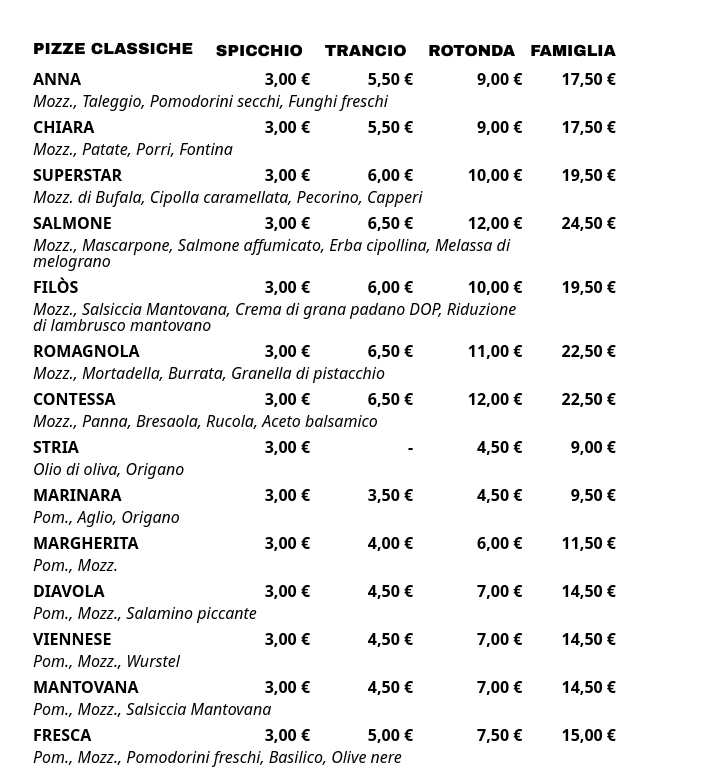
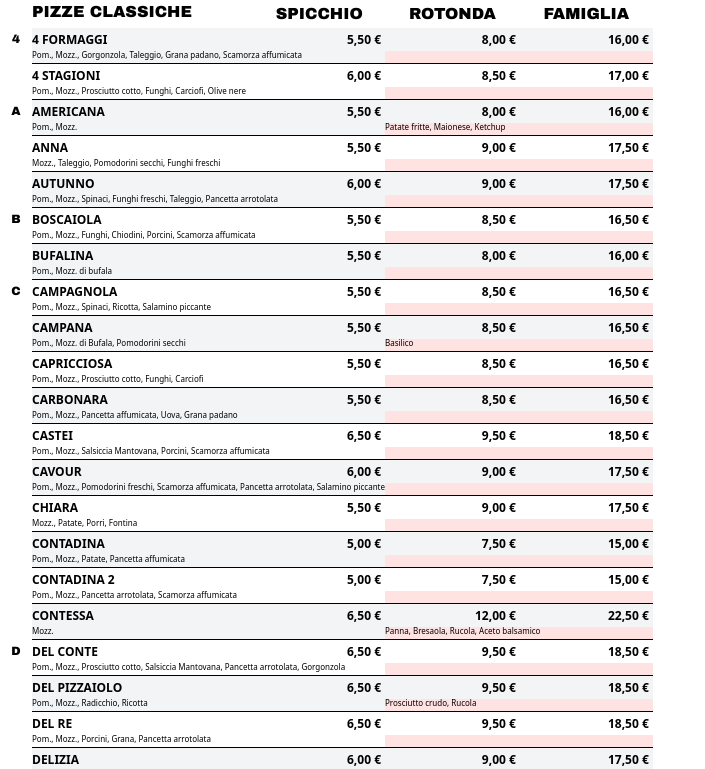
Before and after one commit to castasamu/mondopizza-listino, a React (Vite) app: page /listino in a window 1280 px wide. Shown: the top 769 px of the page, without its empty margins (0-705 px from the left). Built offline with nearby package versions, Linux system fonts and the light colour scheme.

Commit message:
feat: Add new item categories (additions, fried, drinks) and refactor pizza list display with improved styling, ingredient separation, and alphabetical grouping.

```diff
--- a/src/ListinoDritto.tsx
+++ b/src/ListinoDritto.tsx
@@ -1,64 +1,89 @@
-import { Fragment } from 'react'
-import { pizze } from './pizze'
-import type { Pizza } from './pizze'
+import type { Pizza, Item } from './pizze'
+import { aggiunte, fritti, pizze, bere } from './pizze'
+
+const TableStandard = ({ items, name }: { items: Item[], name: string }) => (
+  <table className="table-auto my-4">
+    <thead>
+      <tr>
+        <th className='font-arial-black  text-base text-left pb-1'>{name}</th>
+        <th className='font-arial-black  px-1'>Prezzi</th>
+      </tr>
+    </thead>
+    <tbody>
+      {items.map((item, index) => (
+        <tr key={item._id} className={`${index % 2 === 0 ? 'bg-gray-100' : ''} border-b`}>
+          <td>{item.name}</td>
+          <td className='text-end px-1'>{Intl.NumberFormat('it-IT', { style: 'currency', currency: 'EUR' }).format(item.price / 100)}</td>
+        </tr>
+      ))}
+    </tbody>
+  </table>
+)
 
 const TableHeader = ({ isSpecial }: { isSpecial: boolean }) => {
   return (
     <tr className="uppercase">
+      <th></th>
       <th className='font-arial-black  text-base text-left pb-1'>{isSpecial ? 'Pizze speciali' : 'Pizze classiche'}</th>
       <th className='font-arial-black  px-1'>Spicchio</th>
-      <th className='font-arial-black  px-1'>Trancio</th>
+      {/* <th className='font-arial-black  px-1'>Trancio</th> */}
       <th className='font-arial-black  px-1'>Rotonda</th>
       <th className='font-arial-black  px-1'>Famiglia</th>
     </tr>
   )
 }
-
-const PizzaItem = ({ pizza }: { pizza: Pizza }) => {
+const PizzaItem = ({ pizza, index, showFirstLetter }: { pizza: Pizza, index: number, showFirstLetter: boolean }) => {
+  const currentFirstLetter = pizza.name.at(0)
   return (
     <>
-      <tr key={pizza._id} className=" font-bold uppercase leading-tight">
-        <td>{pizza.name}</td>
-        <td className='text-end px-1'>{pizza.price.regularSlice ? Intl.NumberFormat('it-IT', { style: 'currency', currency: 'EUR' }).format(pizza.price.regularSlice / 100) : '-'}</td>
-        <td className='text-end px-1'>{pizza.price.rectangularSlice ? Intl.NumberFormat('it-IT', { style: 'currency', currency: 'EUR' }).format(pizza.price.rectangularSlice / 100) : '-'}</td>
-        <td className='text-end px-1'>{pizza.price.mormal ? Intl.NumberFormat('it-IT', { style: 'currency', currency: 'EUR' }).format(pizza.price.mormal / 100) : '-'}</td>
-        <td className='text-end px-1'>{pizza.price.family ? Intl.NumberFormat('it-IT', { style: 'currency', currency: 'EUR' }).format(pizza.price.family / 100) : '-'}</td>
+      <tr className={` font-bold uppercase leading-tight text-xs`}>
+        <td className={`font-arial-black text-center w-8`}>{showFirstLetter ? currentFirstLetter : ''}</td>
+        <td className={`${index % 2 === 0 ? 'bg-gray-100' : ''} text-left py-1`}>{pizza.name}</td>
+        {/* <td className={`${index % 2 === 0 ? 'bg-gray-100' : ''} text-end px-1`}>{pizza.price.regularSlice ? Intl.NumberFormat('it-IT', { style: 'currency', currency: 'EUR' }).format(pizza.price.regularSlice / 100) : '-'}</td> */}
+        <td className={`${index % 2 === 0 ? 'bg-gray-100' : ''} text-end px-1`}>{pizza.price.rectangularSlice ? Intl.NumberFormat('it-IT', { style: 'currency', currency: 'EUR' }).format(pizza.price.rectangularSlice / 100) : '-'}</td>
+        <td className={`${index % 2 === 0 ? 'bg-gray-100' : ''} text-end px-1`}>{pizza.price.mormal ? Intl.NumberFormat('it-IT', { style: 'currency', currency: 'EUR' }).format(pizza.price.mormal / 100) : '-'}</td>
+        <td className={`${index % 2 === 0 ? 'bg-gray-100' : ''} text-end px-1`}>{pizza.price.family ? Intl.NumberFormat('it-IT', { style: 'currency', currency: 'EUR' }).format(pizza.price.family / 100) : '-'}</td>
       </tr>
-      <tr className="font-light italic">
-        <td colSpan={4} className="pb-1 leading-none">{pizza.ingredients.map((ingredient) => ingredient.name).join(', ')}</td>
+      <tr className={` font-light text-tiny`}>
+        <td ></td>
+        <td colSpan={2} className={`${index % 2 === 0 ? 'bg-gray-100' : ''} pb-1 leading-none border-b`}>{pizza.ingredients.filter((ingredient) => !ingredient.postBake).map((ingredient) => ingredient.name).join(', ')}</td>
+        <td colSpan={2} className={`pb-1 leading-none border-b bg-red-100`}>{pizza.ingredients.filter((ingredient) => ingredient.postBake).map((ingredient) => ingredient.name).join(', ')}</td>
+
       </tr>
     </>
   )
 }
 
-function ListinoDritto() {
-
-
 const PizzaTable = ({ items }: { items: Pizza[] }) => (
-    <table className="w-full border-separate border-spacing-y-1">
+  <table className="table-auto">
     <thead>
       <TableHeader isSpecial={false} />
     </thead>
     <tbody>
-        {items.map((pizza) => {
+      {items.map((pizza, index) => {
+        const showFirstLetter = index === 0 || items[index - 1].name.at(0) !== pizza.name.at(0)
         return (
-            <Fragment key={pizza._id}>
-              <PizzaItem pizza={pizza} />
-            </Fragment>
+          <PizzaItem pizza={pizza} index={index} showFirstLetter={showFirstLetter} />
         )
       })}
     </tbody>
   </table>
 )
 
+function ListinoDritto() {
+  const pizzeSorted = [...pizze].sort((a, b) => a.name.localeCompare(b.name))
   return (
 
-    <div className=' p-8 border border-white/10 overflow-hidden flex flex-col mx-auto '>
-      <div className='flex-1 grid grid-cols-2 gap-10'>
-        <div className='flex flex-col'>
-          <PizzaTable items={pizze} />
-        </div>
-      </div>
+    <div>
+
+      <PizzaTable items={pizzeSorted} />
+
+      <TableStandard items={aggiunte} name="Aggiunte" />
+
+      <TableStandard items={fritti} name="Fritti" />
+
+      <TableStandard items={bere} name="Bere" />
+
     </div>
   )
 }
--- a/src/index.css
+++ b/src/index.css
@@ -3,6 +3,10 @@
 @theme {
   --font-arial-black: "Arial Black", "Arial", sans-serif;
   --color-brand-red: #CE2B37;
+
+  --text-tiny: 0.5rem;
+  --text-tiny--line-height: 0em;
+  --text-tiny--letter-spacing: 0rem;
 }
 
 html,
--- a/src/pizze.ts
+++ b/src/pizze.ts
@@ -16,6 +16,12 @@ export type Pizza = {
     }
 }
 
+export type Item = {
+    _id: string
+    name: string
+    price: number
+}
+
 export const pizze: Pizza[] = [
     {
         _id: '150',
@@ -158,40 +164,40 @@ export const pizze: Pizza[] = [
             regularSlice: 300,
         }
     },
-    {
-        _id: '154',
-        name: 'Filòs',
-        isSpecial: true,
-        isAvailable: false,
-        ingredients: [
-            {
-                name: 'Mozz.',
-                postBake: false,
-                sort: 1,
-            },
-            {
-                name: 'Salsiccia Mantovana',
-                postBake: false,
-                sort: 2,
-            },
-            {
-                name: 'Crema di grana padano DOP',
-                postBake: true,
-                sort: 3,
-            },
-            {
-                name: 'Riduzione di lambrusco mantovano',
-                postBake: true,
-                sort: 4,
-            },
-        ],
-        price: {
-            rectangularSlice: 600,
-            mormal: 1000,
-            family: 1950,
-            regularSlice: 300,
-        }
-    },
+    // {
+    //     _id: '154',
+    //     name: 'Filòs',
+    //     isSpecial: true,
+    //     isAvailable: false,
+    //     ingredients: [
+    //         {
+    //             name: 'Mozz.',
+    //             postBake: false,
+    //             sort: 1,
+    //         },
+    //         {
+    //             name: 'Salsiccia Mantovana',
+    //             postBake: false,
+    //             sort: 2,
+    //         },
+    //         {
+    //             name: 'Crema di grana padano DOP',
+    //             postBake: true,
+    //             sort: 3,
+    //         },
+    //         {
+    //             name: 'Riduzione di lambrusco mantovano',
+    //             postBake: true,
+    //             sort: 4,
+    //         },
+    //     ],
+    //     price: {
+    //         rectangularSlice: 600,
+    //         mormal: 1000,
+    //         family: 1950,
+    //         regularSlice: 300,
+    //     }
+    // },
     {
         _id: '155',
         name: 'Romagnola',
@@ -2204,26 +2210,65 @@ export const pizze: Pizza[] = [
             regularSlice: 300,
         }
     },
-    {
-        _id: '51',
-        name: 'Frutti di mare',
-        isSpecial: false,
-        isAvailable: false,
-        ingredients: [
-            {
-                name: 'Pom.',
-                postBake: false,
-                sort: 1,
-            },
-            {
-                name: 'Mozz.',
-                postBake: false,
-                sort: 2,
-            },
-            {
-                name: 'Frutti di mare',
-                postBake: false,
-                sort: 3,
+    // {
+    //     _id: '51',
+    //     name: 'Frutti di mare',
+    //     isSpecial: false,
+    //     isAvailable: false,
+    //     ingredients: [
+    //         {
+    //             name: 'Pom.',
+    //             postBake: false,
+    //             sort: 1,
+    //         },
+    //         {
+    //             name: 'Mozz.',
+    //             postBake: false,
+    //             sort: 2,
+    //         },
+    //         {
+    //             name: 'Frutti di mare',
+    //             postBake: false,
+    //             sort: 3,
+    //         },
+    //     ],
+    //     price: {
+    //         rectangularSlice: 650,
+    //         mormal: 950,
+    //         family: 1850,
+    //         regularSlice: 300,
+    //     }
+    // },
+    {
+        _id: '52',
+        name: 'Montanara',
+        isSpecial: false,
+        isAvailable: true,
+        ingredients: [
+            {
+                name: 'Pom.',
+                postBake: false,
+                sort: 1,
+            },
+            {
+                name: 'Mozz.',
+                postBake: false,
+                sort: 2,
+            },
+            {
+                name: 'Chiodini',
+                postBake: false,
+                sort: 3,
+            },
+            {
+                name: 'Ricotta',
+                postBake: false,
+                sort: 4,
+            },
+            {
+                name: 'Bresaola',
+                postBake: true,
+                sort: 5,
             },
         ],
         price: {
@@ -2234,45 +2279,6 @@ export const pizze: Pizza[] = [
         }
     },
     {
-        _id: '52',
-        name: 'Montanara',
-        isSpecial: false,
-        isAvailable: true,
-        ingredients: [
-            {
-                name: 'Pom.',
-                postBake: false,
-                sort: 1,
-            },
-            {
-                name: 'Mozz.',
-                postBake: false,
-                sort: 2,
-            },
-            {
-                name: 'Chiodini',
-                postBake: false,
-                sort: 3,
-            },
-            {
-                name: 'Ricotta',
-                postBake: false,
-                sort: 4,
-            },
-            {
-                name: 'Bresaola',
-                postBake: true,
-                sort: 5,
-            },
-        ],
-        price: {
-            rectangularSlice: 650,
-            mormal: 950,
-            family: 1850,
-            regularSlice: 300,
-        }
-    },
-    {
         _id: '53',
         name: 'Raffinata',
         isSpecial: false,
@@ -2312,3 +2318,136 @@ export const pizze: Pizza[] = [
         }
     },
 ]
+
+export const aggiunte: Item[] = [
+    {
+        _id: '1',
+        name: 'Trancio',
+        price: 100
+    },
+    {
+        _id: '2',
+        name: 'Piadina',
+        price: 100
+    },
+    {
+        _id: '3',
+        name: 'Foccacia',
+        price: 100
+    },
+    {
+        _id: '4',
+        name: 'Rotonda',
+        price: 150
+    },
+    {
+        _id: '5',
+        name: 'Famiglia',
+        price: 400
+    }
+]
+
+export const fritti: Item[] = [
+    {
+        _id: '1',
+        name: 'Anelli di cipolla',
+        price: 300
+    },
+    {
+        _id: '2',
+        name: 'Patatine fritte',
+        price: 300
+    },
+    {
+        _id: '3',
+        name: 'Verdure pastellate',
+        price: 400
+    },
+    {
+        _id: '4',
+        name: 'Olive ascolane',
+        price: 400
+    },
+    {
+        _id: '5',
+        name: 'Mozzarelline',
+        price: 400
+    },
+    {
+        _id: '6',
+        name: 'Fritto misto',
+        price: 1300
+    }
+]
+
+export const altro: Item[] = [
+    {
+        _id: '1',
+        name: 'Spicchio focaccia',
+        price: 400
+    },
+    {
+        _id: '2',
+        name: 'Piadina',
+        price: 500
+    }
+]
+
+export const bere: Item[] = [
+    {
+        _id: '1',
+        name: 'Acqua da 0,5l',
+        price: 100
+    },
+    {
+        _id: '2',
+        name: 'The da 0,55l',
+        price: 150
+    },
+    {
+        _id: '3',
+        name: 'Bibite in lattina da 33cl',
+        price: 200
+    },
+    {
+        _id: '4',
+        name: 'Birre in lattina da 33cl',
+        price: 200
+    },
+    {
+        _id: '5',
+        name: 'Birre in lattina da 0,5l',
+        price: 300
+    },
+    {
+        _id: '6',
+        name: 'Coca in bottiglia da 0,66l',
+        price: 250
+    },
+    {
+        _id: '7',
+        name: 'Coca in bottiglia da 1,5l',
+        price: 300
+    },
+    {
+        _id: '8',
+        name: 'The in bottiglia da 1,5l',
+        price: 250
+    },
+    {
+        _id: '9',
+        name: 'Birre in bottiglia da 33cl (Corona, Tennent\'s, etc...)',
+        price: 300
+    },
+    {
+        _id: '10',
+        name: 'Birre in bottiglia da 66cl',
+        price: 300
+    },
+    {
+        _id: '11',
+        name: 'San Miguel da 1l',
+        price: 350
+    },
+
+]
```
Lines whose indentation alone changed are shown as unchanged.
